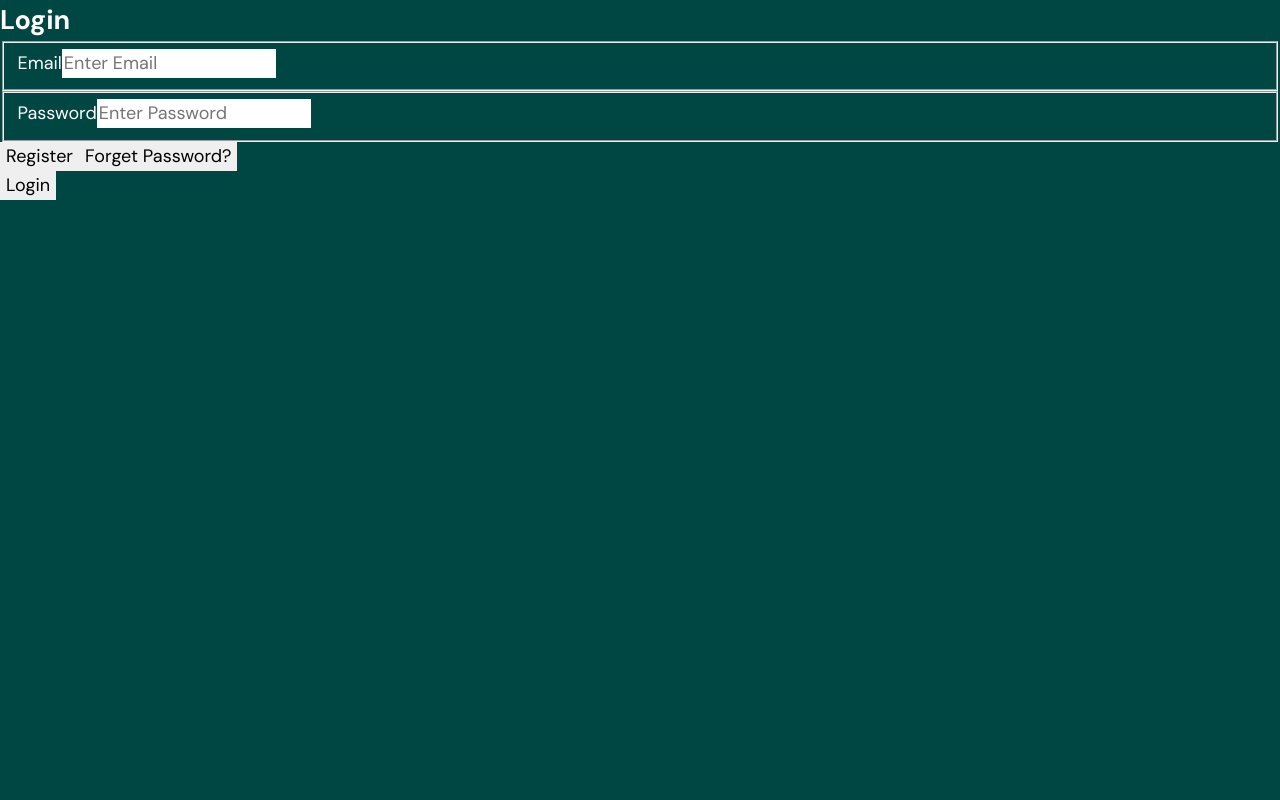
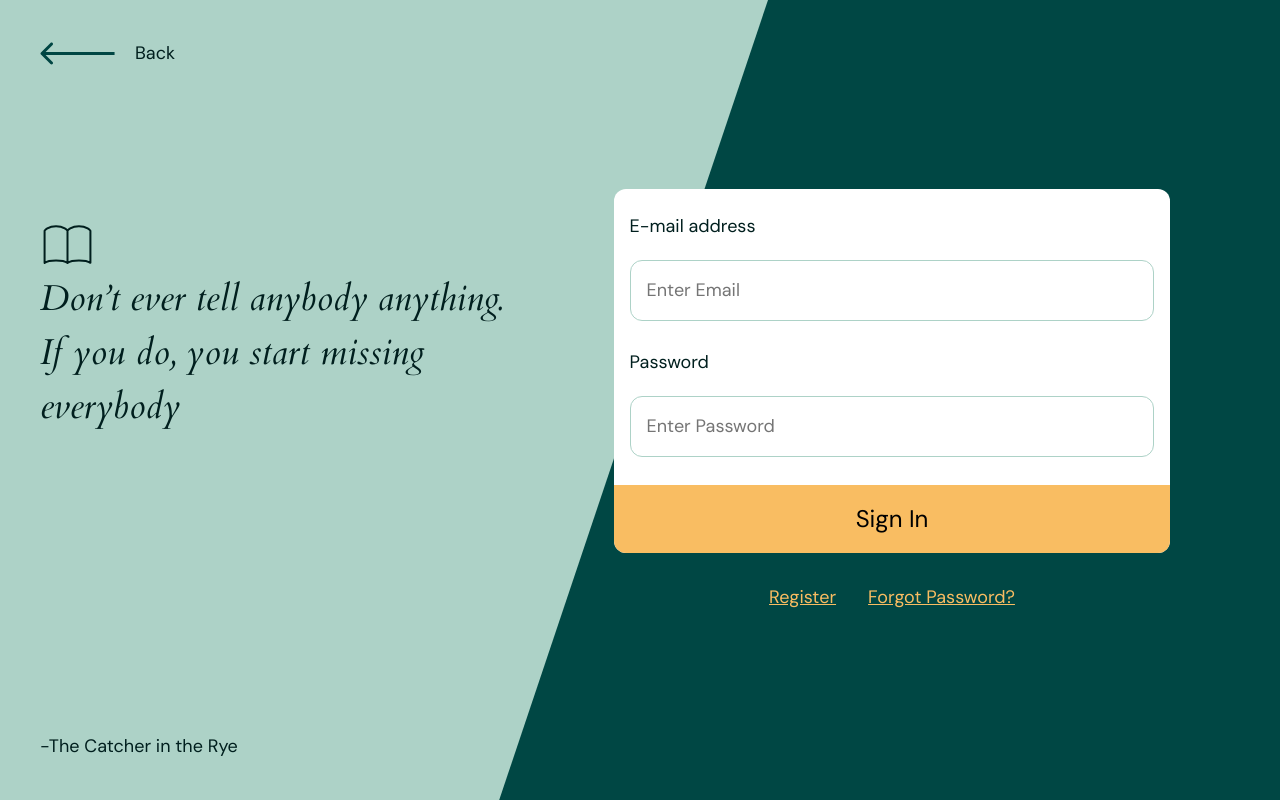
Before and after one commit to chingu-voyages/v40-bears-team-28, a React (Create React App) app in the folder Books/client/: page /login in a window 1280 px wide. Built offline with nearby package versions, Linux system fonts and the light colour scheme; no server answers.

Commit message:
feat: style authentication pages

```diff
--- a/Books/client/src/features/Login/components/SignIn.tsx
+++ b/Books/client/src/features/Login/components/SignIn.tsx
@@ -1,5 +1,8 @@
 import React from "react";
+import { Link } from "react-router-dom";
 
+import { ReactComponent as ArrowIcon } from "../../../assets/images/arrow-icon.svg";
+import { ReactComponent as BookIcon } from "../../../assets/images/book-icon.svg";
 import useSignIn from "../hooks/useSignIn";
 
 type SignInProps = {
@@ -11,17 +14,26 @@ function SignIn({ setLogin }: SignInProps) {
   const { touched, handleSubmit, handleBlur, handleChange, errors, values } = formik;
   return (
     <div className="login-form-container">
-      <h2>Login</h2>
-      <p className="login-form__error-msg">{errorMsg}</p>
+      <div className="main-wrapper">
+        <Link to={"../"}>
+          <ArrowIcon /> Back
+        </Link>
+        <figure>
+          <blockquote cite="https://developer.mozilla.org/samples/html/figure.html">
+            <BookIcon />
+            Don’t ever tell anybody anything. If you do, you start missing everybody
+          </blockquote>
+          <figcaption>-The Catcher in the Rye</figcaption>
+        </figure>
+      </div>
+      <div className="secondary-wrapper">
+        {errorMsg && <p className="login-form__error-msg">{errorMsg}</p>}
         <form onSubmit={handleSubmit} className="login-form">
-        <fieldset>
-          <label htmlFor="email" className="login-form__label">
-            Email
-          </label>
+          <label className="login-form__label">
+            E-mail address
             <input
               type="email"
               name="email"
-            id="email"
               className={
                 touched.email && errors.email ? "login-form__input error" : "login-form__input"
               }
@@ -32,17 +44,16 @@ function SignIn({ setLogin }: SignInProps) {
               onBlur={handleBlur}
             />
             <p className="login-form__error-msg">{touched.email && errors.email}</p>
-        </fieldset>
-        <fieldset>
-          <label htmlFor="password" className="login-form__label">
+          </label>
+          <label className="login-form__label">
             Password
-          </label>
             <input
               type="password"
               name="password"
-            id="password"
               className={
-              touched.password && errors.password ? "login-form__input error" : "login-form__input"
+                touched.password && errors.password
+                  ? "login-form__input error"
+                  : "login-form__input"
               }
               autoComplete="off"
               value={values.password}
@@ -51,15 +62,16 @@ function SignIn({ setLogin }: SignInProps) {
               onBlur={handleBlur}
             />
             <p className="login-form__error-msg">{touched.password && errors.password}</p>
-        </fieldset>
-        <div className="login-form__register">
-          <button onClick={register}>Register</button>
-          <button>Forget Password?</button>
-        </div>
+          </label>
           <button type="submit" className="login-form__submit">
-          Login
+            Sign In
           </button>
         </form>
+        <div className="login-form__links">
+          <button onClick={register}>Register</button>
+          <button>Forgot Password?</button>
+        </div>
+      </div>
     </div>
   );
 }
--- a/Books/client/src/features/Login/components/SignUp.tsx
+++ b/Books/client/src/features/Login/components/SignUp.tsx
@@ -1,5 +1,8 @@
 import React from "react";
+import { Link } from "react-router-dom";
 
+import { ReactComponent as ArrowIcon } from "../../../assets/images/arrow-icon.svg";
+import { ReactComponent as BookIcon } from "../../../assets/images/book-icon.svg";
 import useSignUp from "../hooks/useSignUp";
 
 type SignUpProps = {
@@ -11,19 +14,31 @@ function SignUp({ setLogin }: SignUpProps) {
   const { errors, handleChange, handleBlur, handleSubmit, touched, values } = formik;
   return (
     <div className="login-form-container">
-      <h2>Sign up</h2>
+      <div className="main-wrapper">
+        <Link to={"../"}>
+          <ArrowIcon /> Back
+        </Link>
+        <figure>
+          <blockquote cite="https://developer.mozilla.org/samples/html/figure.html">
+            <BookIcon />
+            Don’t ever tell anybody anything. If you do, you start missing everybody
+          </blockquote>
+          <figcaption>-The Catcher in the Rye</figcaption>
+        </figure>
+      </div>
+      <div className="secondary-wrapper">
         <p className="login-form__error-msg">{errorMsg}</p>
         <form onSubmit={handleSubmit} className="login-form">
-        <fieldset>
           <label htmlFor="username" className="login-form__label">
             Username
-          </label>
             <input
               type="text"
               name="username"
               id="username"
               className={
-              touched.username && errors.username ? "login-form__input error" : "login-form__input"
+                touched.username && errors.username
+                  ? "login-form__input error"
+                  : "login-form__input"
               }
               autoComplete="off"
               value={values.username}
@@ -32,11 +47,10 @@ function SignUp({ setLogin }: SignUpProps) {
               onBlur={handleBlur}
             />
             <p className="login-form__error-msg">{touched.username && errors.username}</p>
-        </fieldset>
-        <fieldset>
+          </label>
+
           <label htmlFor="email" className="login-form__label">
             Email
-          </label>
             <input
               type="email"
               name="email"
@@ -51,17 +65,17 @@ function SignUp({ setLogin }: SignUpProps) {
               onBlur={handleBlur}
             />
             <p className="login-form__error-msg">{touched.email && errors.email}</p>
-        </fieldset>
-        <fieldset>
+          </label>
           <label htmlFor="password" className="login-form__label">
             Password
-          </label>
             <input
               type="password"
               name="password"
               id="password"
               className={
-              touched.password && errors.password ? "login-form__input error" : "login-form__input"
+                touched.password && errors.password
+                  ? "login-form__input error"
+                  : "login-form__input"
               }
               autoComplete="off"
               value={values.password}
@@ -70,11 +84,9 @@ function SignUp({ setLogin }: SignUpProps) {
               onBlur={handleBlur}
             />
             <p className="login-form__error-msg">{touched.password && errors.password}</p>
-        </fieldset>
-        <fieldset>
+          </label>
           <label htmlFor="confirm-password" className="login-form__label">
             Confirm Password
-          </label>
             <input
               type="password"
               name="confirmPassword"
@@ -93,14 +105,18 @@ function SignUp({ setLogin }: SignUpProps) {
             <p className="login-form__error-msg">
               {touched.confirmPassword && errors.confirmPassword}
             </p>
-        </fieldset>
+          </label>
+
           <button type="submit" className="login-form__submit">
             Sign up
           </button>
         </form>
+        <div className="login-form__links">
           <button className="return-to-login" onClick={login}>
             Return to login
           </button>
+        </div>
+      </div>
     </div>
   );
 }
--- a/Books/client/src/features/Login/index.tsx
+++ b/Books/client/src/features/Login/index.tsx
@@ -2,11 +2,17 @@ import { useState } from "react";
 
 import SignIn from "./components/SignIn";
 import SignUp from "./components/SignUp";
+import "./styles/login.scss";
 
 function Login() {
   // To show sign in page if login is true and show sign up page if login is false
   const [login, setLogin] = useState(true);
-  return <div>{login ? <SignIn setLogin={setLogin} /> : <SignUp setLogin={setLogin} />}</div>;
+  return (
+    <div className="auth-page">
+      <div className="background-square"></div>
+      {login ? <SignIn setLogin={setLogin} /> : <SignUp setLogin={setLogin} />}
+    </div>
+  );
 }
 
 export default Login;
--- a/Books/client/src/features/Login/styles/_login.scss
+++ /dev/null
@@ -1,41 +0,0 @@
-.login-form-container {
-}
-
-.login-form {
-
-  fieldset {
-  }
-
-  &__label {
-  }
-
-  &__input {
-
-    &::placeholder {
-    }
-
-    &.error {
-    }
-
-    &:-webkit-autofill, &:-webkit-autofill:hover, &:-webkit-autofill:focus, &:-webkit-autofill:active {
-    }
-  }
-
-  &__error-msg {
-  }
-
-  &__submit {
-
-    &:hover {
-    }
-  }
-
-  &__register {
-
-    button {
-    }
-  }
-}
-
-.return-to-login {
-}
--- /dev/null
+++ b/Books/client/src/features/Login/styles/login.scss
@@ -0,0 +1,160 @@
+@import "../../../styles/variables";
+
+.auth-page {
+  min-height: 100vh;
+  position: relative;
+  color: hsl($clr-black-pearl);
+  z-index: 0;
+  .background-square {
+    background-color: hsl($clr-jet-stream);
+    position: absolute;
+    height: 50%;
+    width: 100%;
+    z-index: -1;
+  }
+}
+.login-form-container {
+  min-height: 100vh;
+  a {
+    display: flex;
+    align-items: center;
+    gap: 20px;
+    text-decoration: none;
+    color: hsl($clr-black-pearl);
+  }
+
+  figure {
+    text-align: right;
+    blockquote {
+      margin: 1rem 0 2rem 0;
+      font-size: $fs-800;
+      font-family: $ff-cardo;
+      font-style: italic;
+      svg {
+        display: none;
+      }
+    }
+    figcaption {
+      font-size: $fs-400;
+    }
+  }
+  padding: $fs-600;
+}
+
+.login-form {
+  background-color: hsl($clr-white);
+  border-radius: 12px;
+  padding-top: 1rem;
+  margin-top: 1rem;
+
+  &__label {
+    display: flex;
+    flex-direction: column;
+    gap: 20px;
+    margin: 0.5rem 1rem;
+  }
+
+  &__input {
+    border: 1px solid hsl($clr-jet-stream);
+    border-radius: 12px;
+    padding: 1rem;
+    &::placeholder {
+    }
+
+    &.error {
+    }
+
+    &:-webkit-autofill,
+    &:-webkit-autofill:hover,
+    &:-webkit-autofill:focus,
+    &:-webkit-autofill:active {
+    }
+  }
+
+  &__error-msg {
+  }
+
+  &__submit {
+    width: 100%;
+    background-color: hsl($clr-saffron-mango);
+    border-bottom-right-radius: 12px;
+    border-bottom-left-radius: 12px;
+    padding: 1rem 0;
+    cursor: pointer;
+    font-size: $fs-600;
+    &:hover {
+    }
+  }
+
+  &__links {
+    margin-top: 2rem;
+    display: flex;
+    justify-content: center;
+    gap: 20px;
+    button {
+      background-color: transparent;
+      color: hsl($clr-saffron-mango);
+      text-decoration: underline;
+      cursor: pointer;
+    }
+  }
+}
+
+.return-to-login {
+}
+
+@media screen and (min-width: $md) {
+  .auth-page {
+    .background-square {
+      background-color: hsl($clr-jet-stream);
+      position: absolute;
+      height: 100%;
+      width: 60%;
+      clip-path: polygon(0 0, 100% 0, 65% 100%, 0% 100%);
+    }
+  }
+  .login-form-container {
+    display: flex;
+    gap: 40px;
+    padding: 2.5rem;
+
+    .main-wrapper {
+      flex: 0.4 0 0;
+      display: flex;
+      flex-direction: column;
+    }
+    .secondary-wrapper {
+      flex: 0.6 0 0;
+      display: flex;
+      justify-content: center;
+      flex-direction: column;
+      gap: 30px;
+    }
+
+    figure {
+      display: flex;
+      flex-direction: column;
+      justify-content: center;
+      height: 100%;
+      text-align: left;
+      blockquote {
+        margin: auto 0;
+        svg {
+          display: block;
+        }
+      }
+      figcaption {
+        margin-top: auto;
+      }
+    }
+  }
+
+  .login-form {
+    width: 80%;
+    margin: 0 auto;
+
+    &__links {
+      margin: 0 auto;
+    }
+  }
+}
```
Lines whose indentation alone changed are shown as unchanged.
